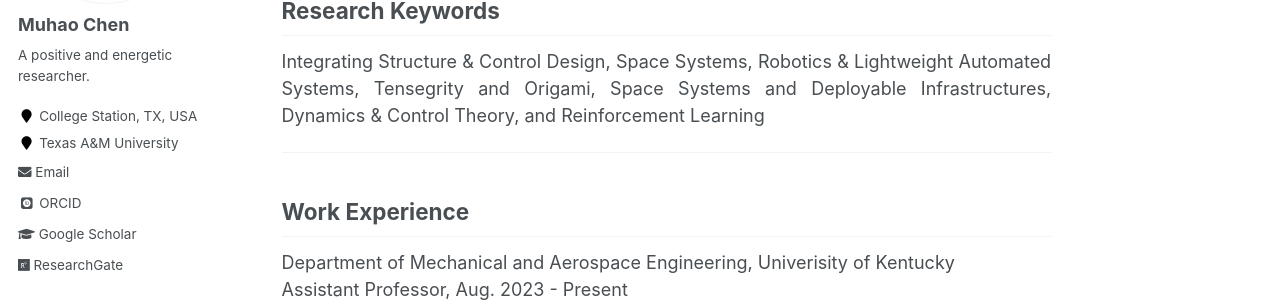
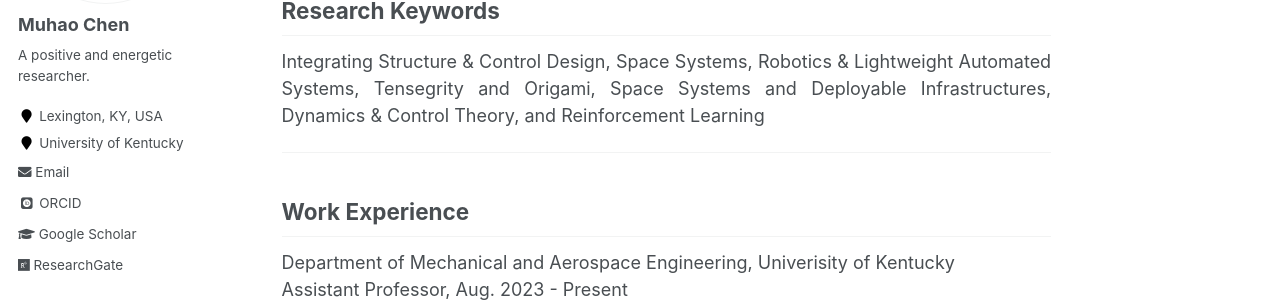
Before and after one commit to Muhao-Chen/muhao-chen.github.io, a Jekyll site: the page built from _pages/about.md, in a window 1280 px wide. Shown: the part 289-591 px from the top of the page. Built offline with Jekyll 4.4.1, drawn with Linux system fonts in a browser that asks for light colours; some web fonts are replaced.

Commit message:
Update _config.yml

```diff
--- a/_config.yml
+++ b/_config.yml
@@ -86,11 +86,11 @@ author:
   name             : "Muhao Chen"
   avatar           : "profile.png"
   bio              : "A positive and energetic researcher."
-  location         : "College Station, TX, USA"
-  employer         : "Texas A&M University"
+  location         : "Lexington, KY, USA"
+  employer         : "University of Kentucky"
   #pubmed           : "https://www.ncbi.nlm.nih.gov/pubmed/?term=john+snow"
   googlescholar    : "https://scholar.google.com/citations?user=2g3lz0AAAAAJ&hl=en&authuser=1"
-  email            : muhaochen@tamu.edu
+  email            : muhaochen@uky.edu
   uri              :
   bitbucket        :
   codepen          :
```
